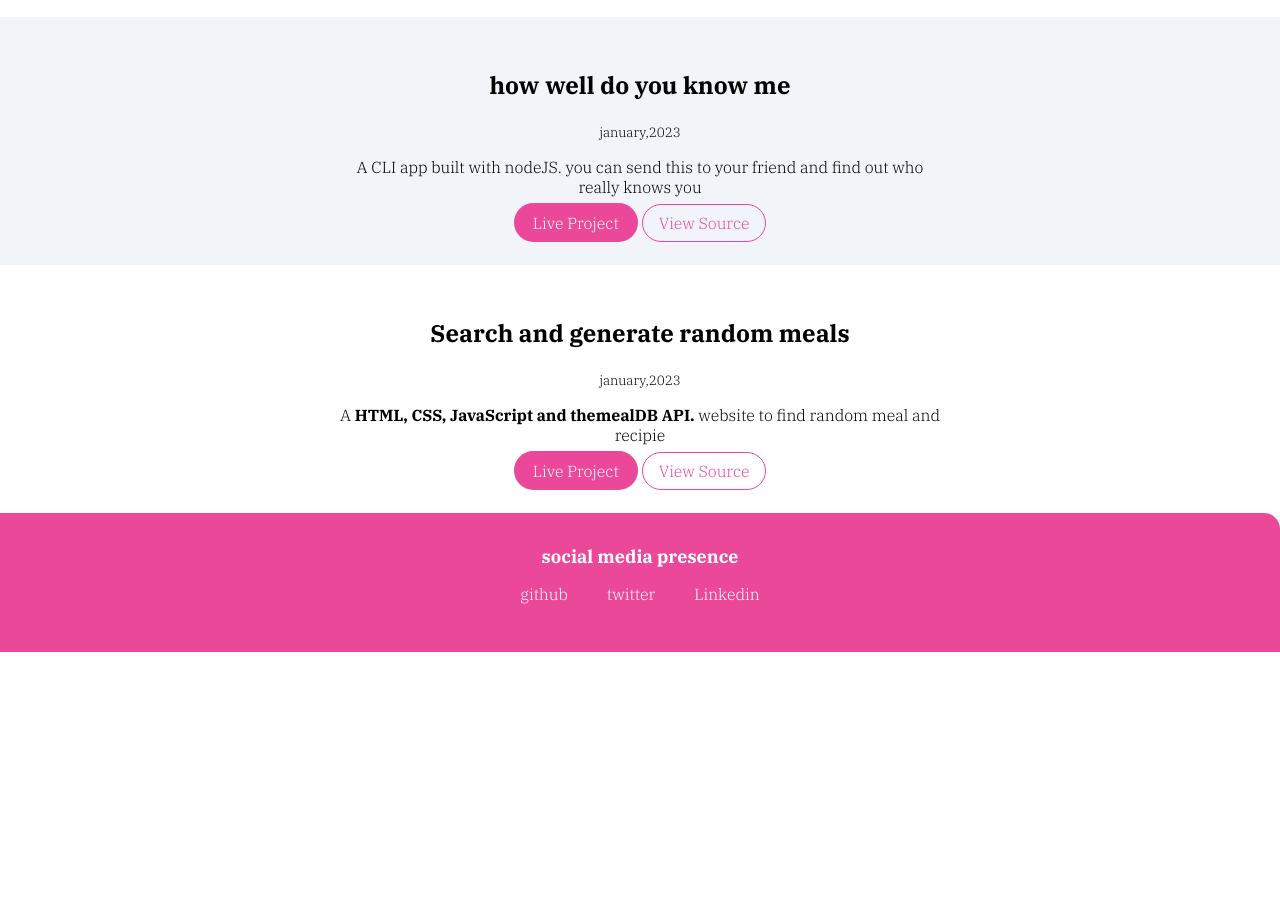
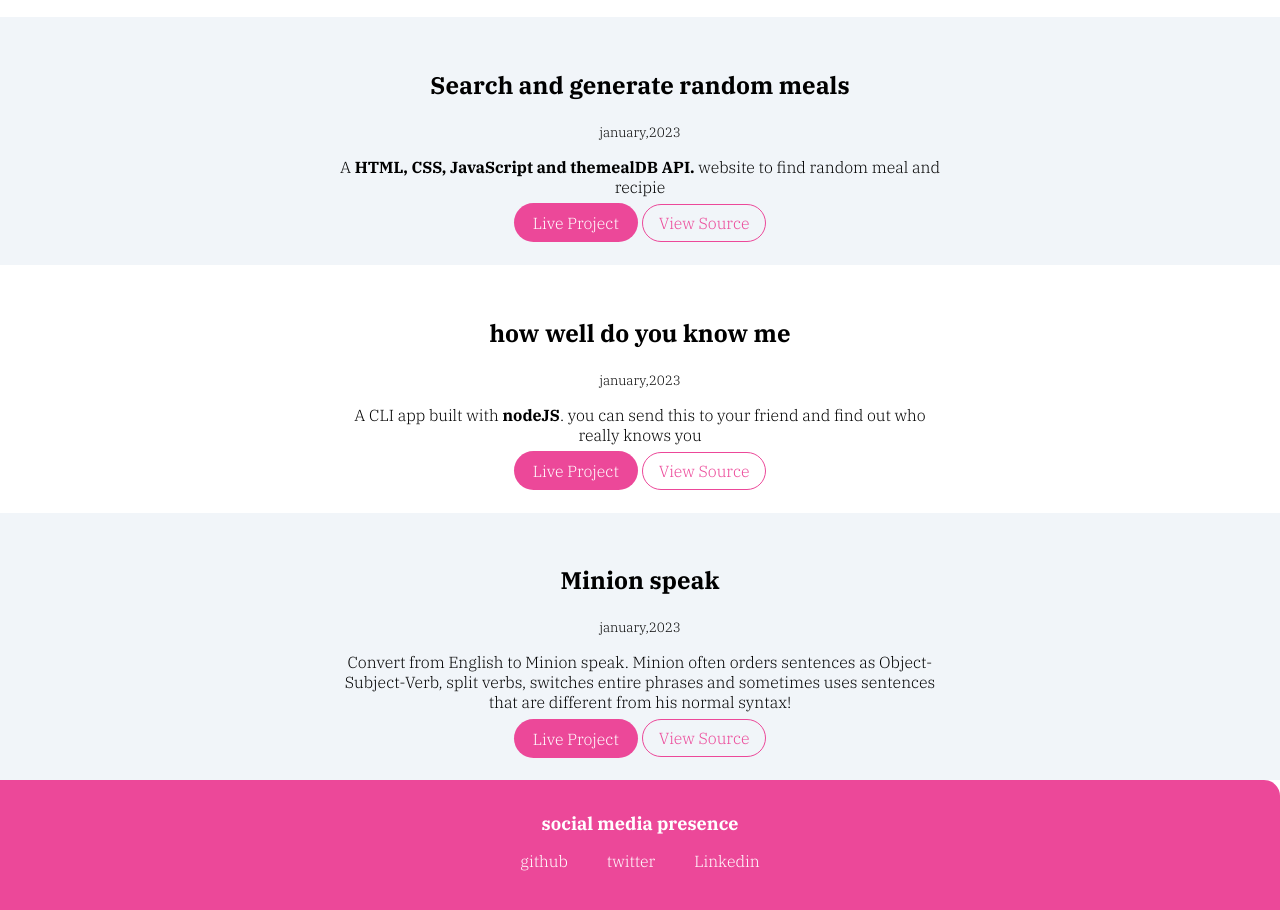
Before and after one commit to syedsameer036/student-portfolio, a plain HTML site: page projects.html in a window 1280 px wide. Shown: the part 300-1210 px from the top of the page. Before the commit the page ends 952 px from the top, so only its background shows below. Drawn offline with Linux system fonts and the light colour scheme.

Commit message:
update-adding minion speak translator

```diff
--- a/projects.html
+++ b/projects.html
@@ -29,25 +29,39 @@
         <h1 class="hero-heading">see my <span class="heading-inverted">code</span></h1>
     </header>
 
-    <section class="section ow">
-        <div class="container container-center">
-            <h1>how well do you know me</h1>
-            <small>january,2023</small>
-            <p>A CLI app built with nodeJS. you can send this to your friend and find out who really knows you
 
-            </p>
-            <a class="link link-primary" href="https://replit.com/@syedsameer036/myfirstproject-1?embed=1&output=1#index.js">Live Project</a>
-            <a class="link link-secondary" href="https://github.com/syedsameer036/quizCLIapp">View Source</a>
-        </div>
-
-    </section>
-
-    <section class="section ">
+    <section class="section ow ">
         <div class="container container-center">
             <h1>Search and generate random meals</h1>
             <small>january,2023</small>
             <p>A <strong>HTML, CSS, JavaScript and themealDB API.</strong> website to find random meal and recipie
 
+            </p>
+            <a class="link link-primary" href="https://syedsameer036.netlify.app/">Live Project</a>
+            <a class="link link-secondary" href="https://github.com/syedsameer036/MealFinder">View Source</a>
+        </div>
+
+    </section>
+
+
+    <section class="section ">
+        <div class="container container-center">
+            <h1>how well do you know me</h1>
+            <small>january,2023</small>
+            <p>A CLI app built with <strong>nodeJS</strong>. you can send this to your friend and find out who really knows you
+
+            </p>
+            <a class="link link-primary" href="https://minion-funny-translator.netlify.app/">Live Project</a>
+            <a class="link link-secondary" href="https://github.com/syedsameer036/Minion-Translator">View Source</a>
+        </div>
+
+    </section>
+
+    <section class="section ow ">
+        <div class="container container-center">
+            <h1>Minion speak</h1>
+            <small>january,2023</small>
+            <p>Convert from English to Minion speak. Minion often orders sentences as Object-Subject-Verb, split verbs, switches entire phrases and sometimes uses sentences that are different from his normal syntax!
             </p>
             <a class="link link-primary" href="https://syedsameer036.netlify.app/">Live Project</a>
             <a class="link link-secondary" href="https://github.com/syedsameer036/MealFinder">View Source</a>
```
Also changed, not shown: blogs.html (+2 -2 lines).
